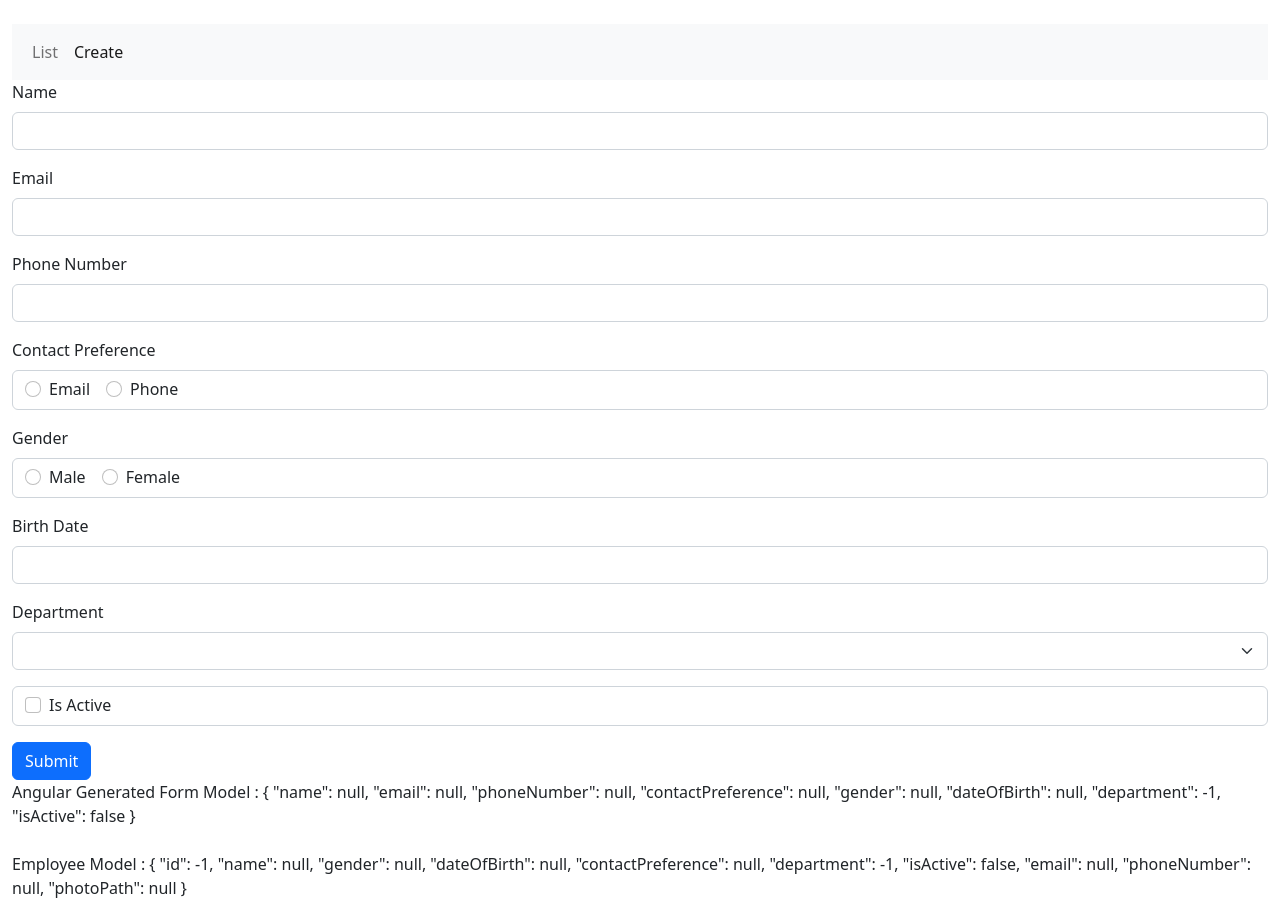
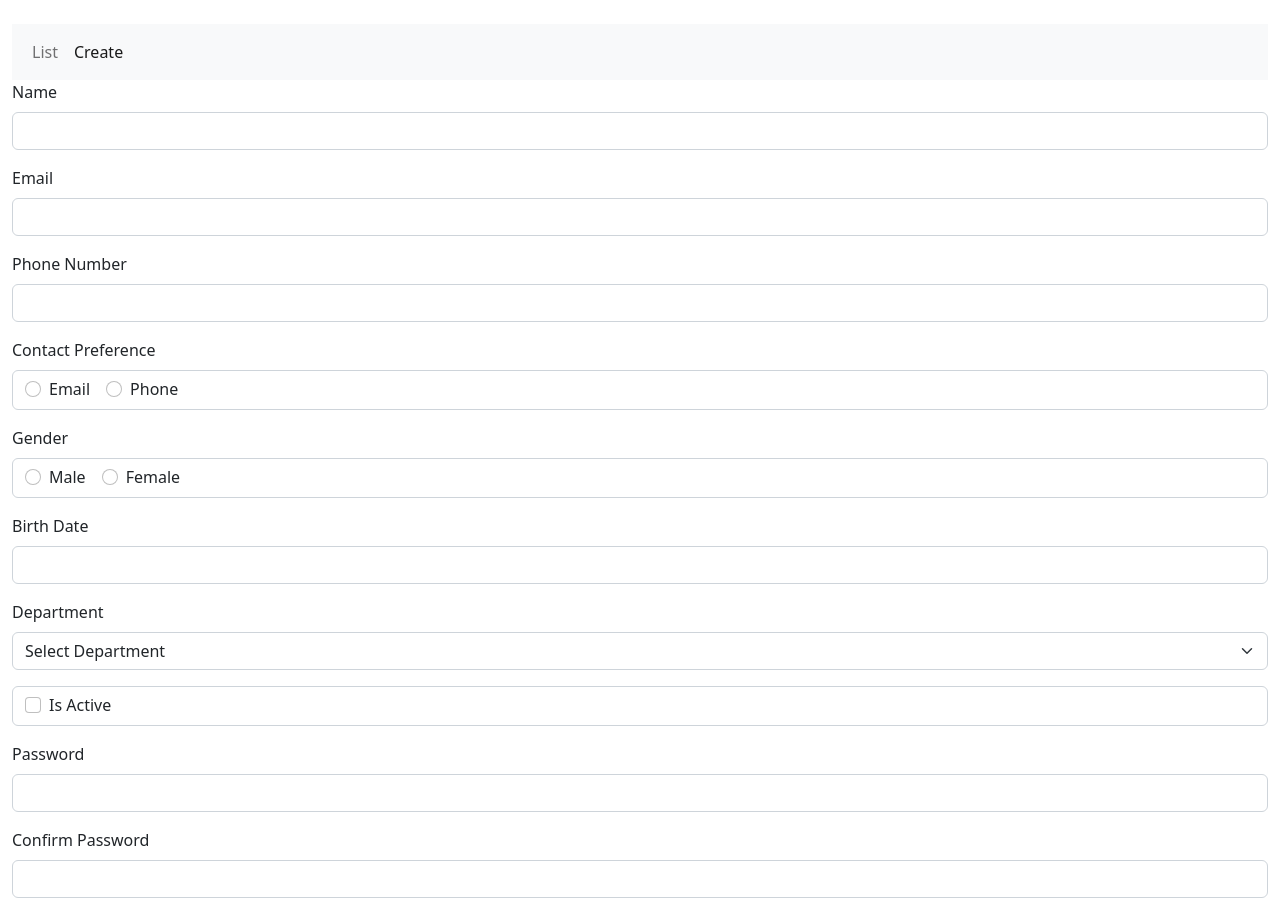
Before and after one commit to yasserMokh/AngularCrudDemo, an Angular app: page /employee.create in a window 1280 px wide. Shown: the top 912 px of the page. Built offline with nearby package versions, Linux system fonts and the light colour scheme.

Commit message:
Custom Validation

```diff
--- a/src/app/app.module.ts
+++ b/src/app/app.module.ts
@@ -9,13 +9,17 @@ import { BsDatepickerModule } from 'ngx-bootstrap/datepicker';
 import { AppComponent } from './app.component';
 import { EmployeeListComponent } from './components/employee/employee-list.component';
 import { CreateEmployeeComponent } from './components/employee/create-employee.component';
+import { SelectRequiredValidatorDirective } from './shared/select-required-validator.directive';
+import { CompareValidatorDirective } from './shared/compare-validator.directive';
 
 
 @NgModule({
   declarations: [
     AppComponent,
     EmployeeListComponent,
-    CreateEmployeeComponent
+    CreateEmployeeComponent,
+    SelectRequiredValidatorDirective,
+    CompareValidatorDirective
   ],
   imports: [
     BrowserModule,
--- a/src/app/components/employee/create-employee.component.html
+++ b/src/app/components/employee/create-employee.component.html
@@ -1,23 +1,23 @@
 <form #empForm="ngForm" (ngSubmit)="saveEmployee(empForm, employeeModel)" [class]="formValidationClass">
     <div class="mb-3">
         <label for="name" class="form-label">Name</label>
-        <input required type="name" class="form-control" id="name" name="name" [(ngModel)]="employeeModel.name" #nameControl="ngModel">
+        <input required type="name" class="form-control" id="name" name="name" [(ngModel)]="employeeModel.name" #name="ngModel" [class.is-invalid]="empForm.submitted && name.invalid">
         <span class="invalid-feedback">Name is required!</span>
     </div>
     <div class="mb-3">
         <label for="email" class="form-label">Email</label>
-        <input type="text" pattern="^[a-zA-Z0-9_.+-]+@[a-zA-Z0-9-]+\.[a-zA-Z0-9-.]+$" class="form-control" id="email" name="email" #email="ngModel" [(ngModel)]="employeeModel.email" [required]="contact.value=='email'">
+        <input type="text" pattern="^[a-zA-Z0-9_.+-]+@[a-zA-Z0-9-]+\.[a-zA-Z0-9-.]+$" class="form-control" id="email" name="email" #email="ngModel" [(ngModel)]="employeeModel.email" [required]="contact.value=='email'" [class.is-invalid]="empForm.submitted && email.invalid">
         <span class="invalid-feedback" *ngIf="email.errors?.['required']">Email is required!</span>
         <span class="invalid-feedback" *ngIf="email.errors?.['pattern']">Email is invalid!</span>
     </div>
     <div class="mb-3">
         <label for="phoneNumber" class="form-label">Phone Number</label>
-        <input type="tel" class="form-control" id="phoneNumber" name="phoneNumber" [(ngModel)]="employeeModel.phoneNumber" [required]="contact.value=='phone'">
+        <input type="tel" class="form-control" id="phoneNumber" name="phoneNumber" [(ngModel)]="employeeModel.phoneNumber" [required]="contact.value=='phone'" #phoneNumber="ngModel" [class.is-invalid]="empForm.submitted && phoneNumber.invalid">
         <span class="invalid-feedback">Phone Number is required!</span>
     </div>
     <div class="mb-3">
         <label class="form-label">Contact Preference</label>
-        <div class="form-control">
+        <div class="form-control" [class.is-invalid]="empForm.submitted && contact.invalid">
             <div class="form-check form-check-inline">
                 <input class="form-check-input" type="radio" id="radioContactEmail" name="contactPreference" required #contact="ngModel"
                     value="email" [(ngModel)]="employeeModel.contactPreference">
@@ -33,7 +33,7 @@
     </div>
     <div class="mb-3">
         <label class="form-label">Gender</label>
-        <div class="form-control">
+        <div class="form-control" [class.is-invalid]="empForm.submitted && gender.invalid">
             <div class="form-check form-check-inline">
                 <input class="form-check-input" type="radio" id="radioGenderMale" name="gender" value="male" required #gender="ngModel"
                     [(ngModel)]="employeeModel.gender">
@@ -53,11 +53,15 @@
     </div>
     <div class="mb-3">
         <label for="department" class="form-label">Department</label>
-        <select id="department" name="department" [(ngModel)]="employeeModel.department" class="form-select" required min="0">
-            <option value="" selected disabled>Select Department</option>
+        <select id="department" name="department" [(ngModel)]="employeeModel.department" [class]="empForm.submitted && department.invalid && department.errors?.['defaultSelected']? 'form-select is-invalid': 'form-select'" required appSelectRequiredValidator="-1" #department="ngModel">
+            <option value="-1" selected  >Select Department</option>
             <option *ngFor="let dep of departments" [value]="dep.id">{{dep.name}}</option>
         </select>
         <span class="invalid-feedback">Department is required!</span>
+        <!-- <div>department.invalid :{{department.invalid}}</div>
+        <div>department.errors?.['defaultSelected'] :{{department.errors?.['defaultSelected']}}</div> -->
+        <!-- <div style="border:2px black" *ngIf="department.invalid && department.errors?.['defaultSelected']">defaultSelected</div> -->
+         <!-- <span class="invalid-feedback" *ngIf="department.invalid && department.errors?.['defaultSelected']">Department is required!</span> -->
     </div>
     <div class="mb-3">
         <div class="form-control">
@@ -70,6 +74,20 @@
             </div>
         </div>
     </div>
+    <div class="mb-3">
+        <label for="name" class="form-label">Password</label>
+        <input required type="name" class="form-control" id="password" name="password" [(ngModel)]="employeeModel.password" #password="ngModel" [class.is-invalid]="empForm.submitted && (password.invalid || (confirmPassword.invalid && confirmPassword.value && confirmPassword.errors?.['appCompareValidator']))" (change)="confirmPassword.control.updateValueAndValidity()">
+        <span class="invalid-feedback" *ngIf="password.errors?.['required']">Password is required!</span>
+    </div>
+    <div class="mb-3">
+        <label for="name" class="form-label">Confirm Password</label>
+        <input required type="name" class="form-control" id="confirmPassword" name="confirmPassword" [(ngModel)]="employeeModel.confirmPassword" #confirmPassword="ngModel" [class.is-invalid]="empForm.submitted && confirmPassword.invalid"
+           appCompareValidator="password" >
+        <span class="invalid-feedback" *ngIf="confirmPassword.errors?.['required']">Confirm Password is required!</span>
+        <span class="invalid-feedback" *ngIf="confirmPassword.value && confirmPassword.errors?.['appCompareValidator']">Password and Confirm Password does not match!</span>
+       <!--  <div>confirmPassword.errors?.['required']" : {{confirmPassword.errors?.['required']}}</div>
+        <div>confirmPassword.errors?.['appCompareValidator']" : {{confirmPassword.errors?.['appCompareValidator']}}</div> -->
+    </div>
     <button type="submit" class="btn btn-primary">Submit</button>
 </form>
 Angular Generated Form Model : {{empForm.value | json}}
--- a/src/app/components/employee/create-employee.component.ts
+++ b/src/app/components/employee/create-employee.component.ts
@@ -33,9 +33,9 @@ export class CreateEmployeeComponent implements OnInit {
   }
 
   saveEmployee(empForm: NgForm, employeeModel: IEmployee): void {
-    this.formValidationClass="was-validated";
+    //this.formValidationClass="was-validated";
     console.log(empForm.valid);
-    console.log(employeeModel);
+    console.log(empForm);
   }
 
 }
--- a/src/app/models/employee.model.ts
+++ b/src/app/models/employee.model.ts
@@ -6,11 +6,13 @@ export class Employee implements IEmployee {
     public gender: string | null = null;
     public dateOfBirth: Date | null = null;
     public contactPreference: string | null = null;
-    public department: number=-1;
+    public department: number = -1;
     public isActive: boolean = false;
     public email: string | null = null;
     public phoneNumber: string | null = null;
     public photoPath: string | null = null;
+    public password: string | null = null;
+    public confirmPassword: string | null = null;
 
     // constructor(public id:number,
     //     public name:string,
--- a/src/app/models/interfaces/iemployee.interface.ts
+++ b/src/app/models/interfaces/iemployee.interface.ts
@@ -9,4 +9,6 @@ export interface IEmployee {
     department:number;
     isActive:boolean;
     photoPath:string | null;
+    password:string | null;
+    confirmPassword:string | null;
 }
--- a/src/app/services/employee.service.ts
+++ b/src/app/services/employee.service.ts
@@ -21,7 +21,9 @@ export class EmployeeService {
         isActive: true,
         email: 'mark@pragimtech.com',
         phoneNumber: null,
-        photoPath: 'assets/images/mark.png'
+        photoPath: 'assets/images/mark.png',
+        password: null,
+        confirmPassword: null
       },
       {
         id: 2,
@@ -33,7 +35,9 @@ export class EmployeeService {
         isActive: true,
         email: null,
         phoneNumber: '2345978640',
-        photoPath: 'assets/images/mary.png'
+        photoPath: 'assets/images/mary.png',
+        password: null,
+        confirmPassword: null
       },
       {
         id: 3,
@@ -45,7 +49,9 @@ export class EmployeeService {
         isActive: false,
         email: null,
         phoneNumber: '5432978640',
-        photoPath: 'assets/images/john.png'
+        photoPath: 'assets/images/john.png',
+        password: null,
+        confirmPassword: null
       }
     ]
   }
--- /dev/null
+++ b/src/app/shared/compare-validator.directive.ts
@@ -0,0 +1,26 @@
+import { Directive, Input } from '@angular/core';
+import { AbstractControl, NG_VALIDATORS, ValidationErrors, Validator } from '@angular/forms';
+
+@Directive({
+  selector: '[appCompareValidator]',
+  providers:[
+    {
+      provide: NG_VALIDATORS,
+      useExisting: CompareValidatorDirective,
+      multi:true
+    }
+  ]
+})
+export class CompareValidatorDirective implements Validator {
+  @Input('appCompareValidator') controlNameToCompare: string='';
+  constructor() { }
+
+  validate(control: AbstractControl<any, any>): ValidationErrors | null {
+    let controlToCompare=control.parent?.get(this.controlNameToCompare);
+    if(controlToCompare && control.value !==controlToCompare?.value){
+      return {'appCompareValidator': 'valueDoesNotMatch'}
+    }
+    return null;
+  }
+
+}
--- /dev/null
+++ b/src/app/shared/select-required-validator.directive.ts
@@ -0,0 +1,22 @@
+import { Directive, Input } from '@angular/core';
+import { AbstractControl, NG_VALIDATORS, ValidationErrors, Validator } from '@angular/forms';
+
+@Directive({
+  selector: '[appSelectRequiredValidator]',
+  providers:[{provide: NG_VALIDATORS, useExisting: SelectRequiredValidatorDirective, multi: true}]
+})
+export class SelectRequiredValidatorDirective implements Validator {
+  @Input('appSelectRequiredValidator') defaultValue: string='';
+  constructor() { }
+
+  validate(control: AbstractControl<any, any>): ValidationErrors | null {
+    console.log('appSelectRequiredValidator', control.value == this.defaultValue, 'control.value', control.value, 'this.defaultValue', this.defaultValue)
+    if(control.value == this.defaultValue){
+      control.setErrors({ 'defaultSelected': true });
+      return { 'defaultSelected': true };
+    }else{
+      return null;
+    }
+    // return control.value == this.defaultValue ? { 'defaultSelected': true } : null;
+  }
+}
```
